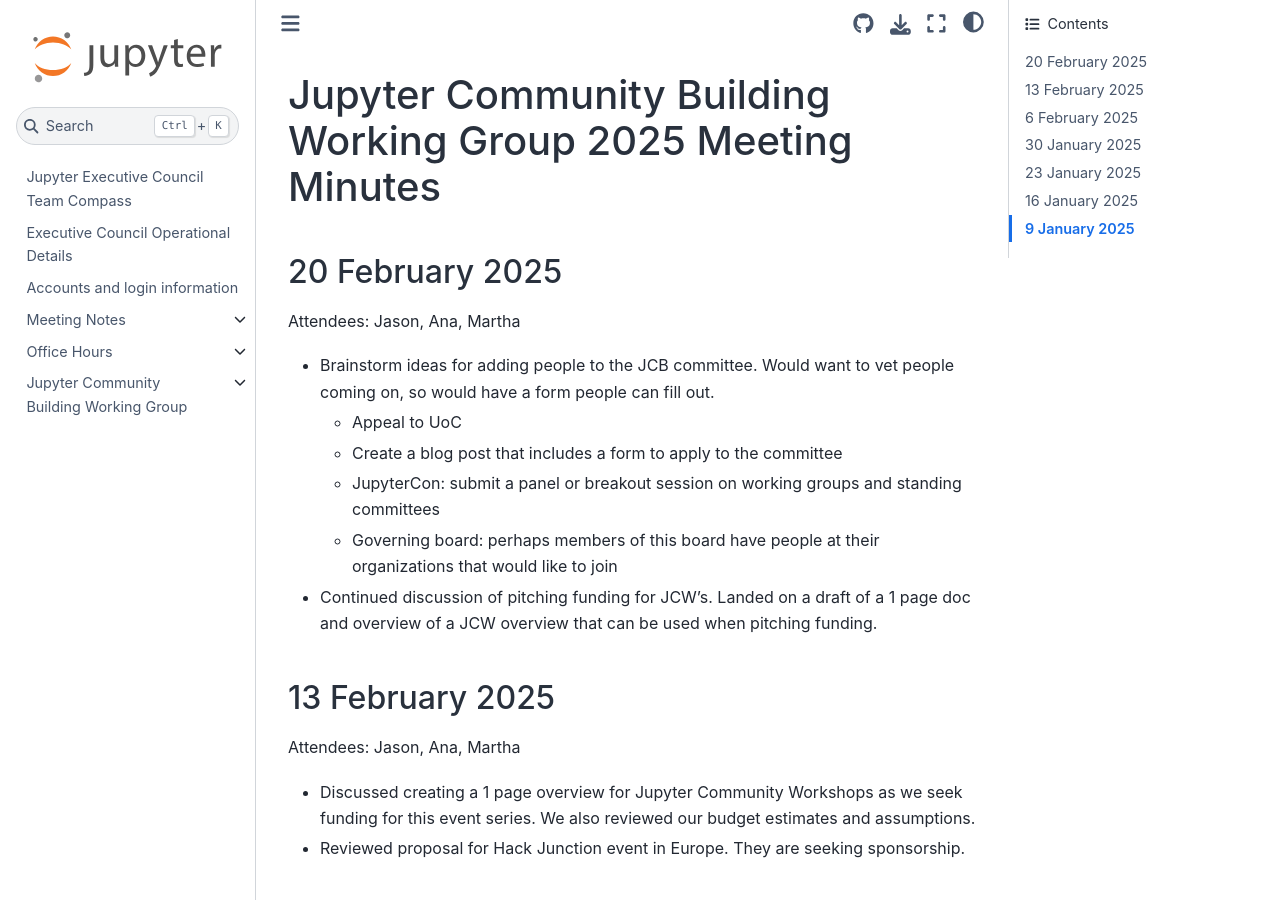
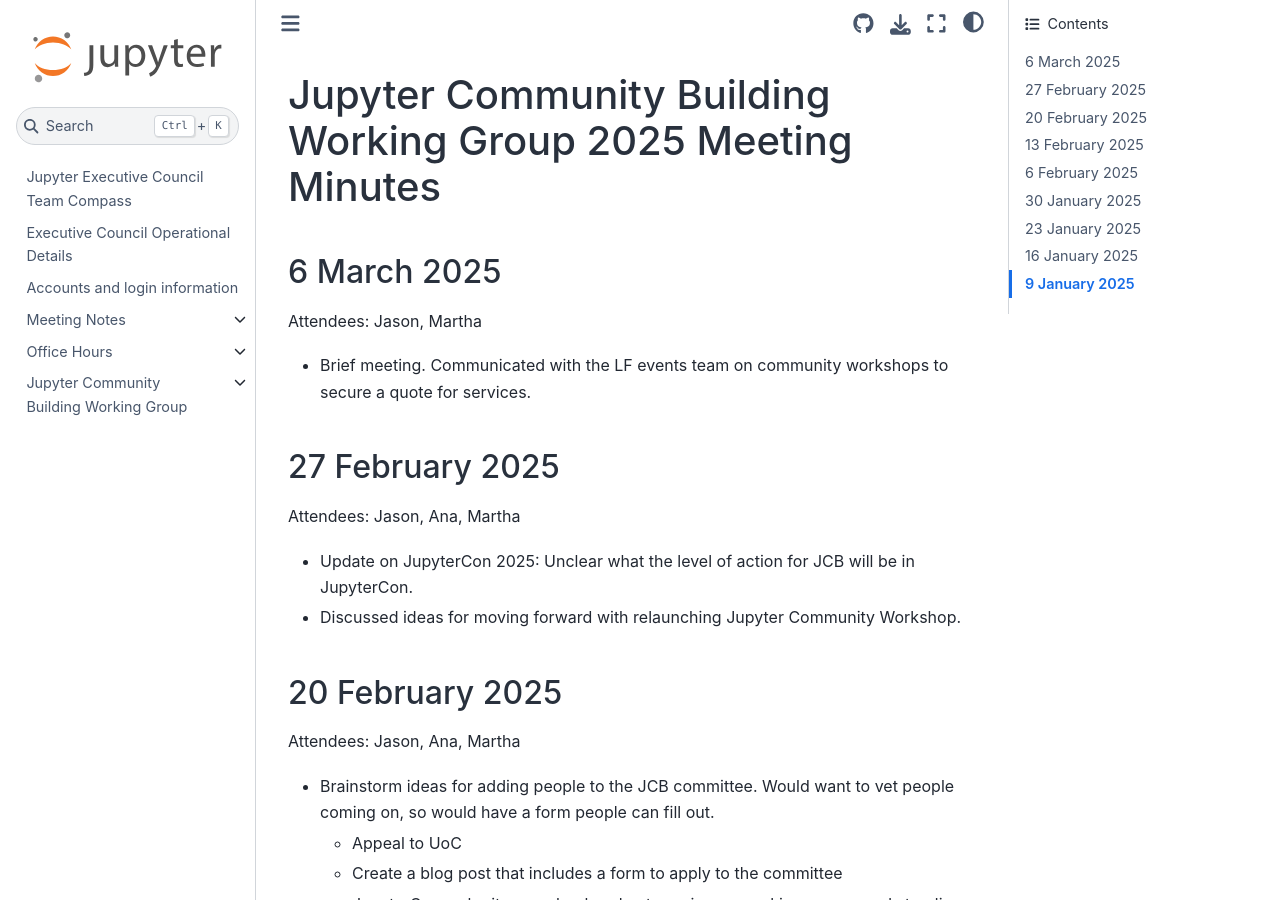
Before and after one commit to jupyter-governance/ec-team-compass, a Sphinx documentation site: the page built from docs/reports/communitybuilding/minutes_2025.md, in a window 1280 px wide and 900 px high. Built offline with Sphinx 7.4.7 and the Sphinx Book theme 1.1.4, drawn with Linux system fonts in a browser that asks for light colours.

Commit message:
Add JCB minutes for Feb. 27 and March 6 (#107)
* Update minutes_2025.md

* Update minutes_2025.md

```diff
--- a/docs/reports/communitybuilding/minutes_2025.md
+++ b/docs/reports/communitybuilding/minutes_2025.md
@@ -1,4 +1,13 @@
 # Jupyter Community Building Working Group 2025 Meeting Minutes
+
+## 6 March 2025
+Attendees: Jason, Martha
+* Brief meeting. Communicated with the LF events team on community workshops to secure a quote for services.
+
+## 27 February 2025
+Attendees: Jason, Ana, Martha
+* Update on JupyterCon 2025: Unclear what the level of action for JCB will be in JupyterCon.
+* Discussed ideas for moving forward with relaunching Jupyter Community Workshop.
 
 ## 20 February 2025
 Attendees: Jason, Ana, Martha
```
